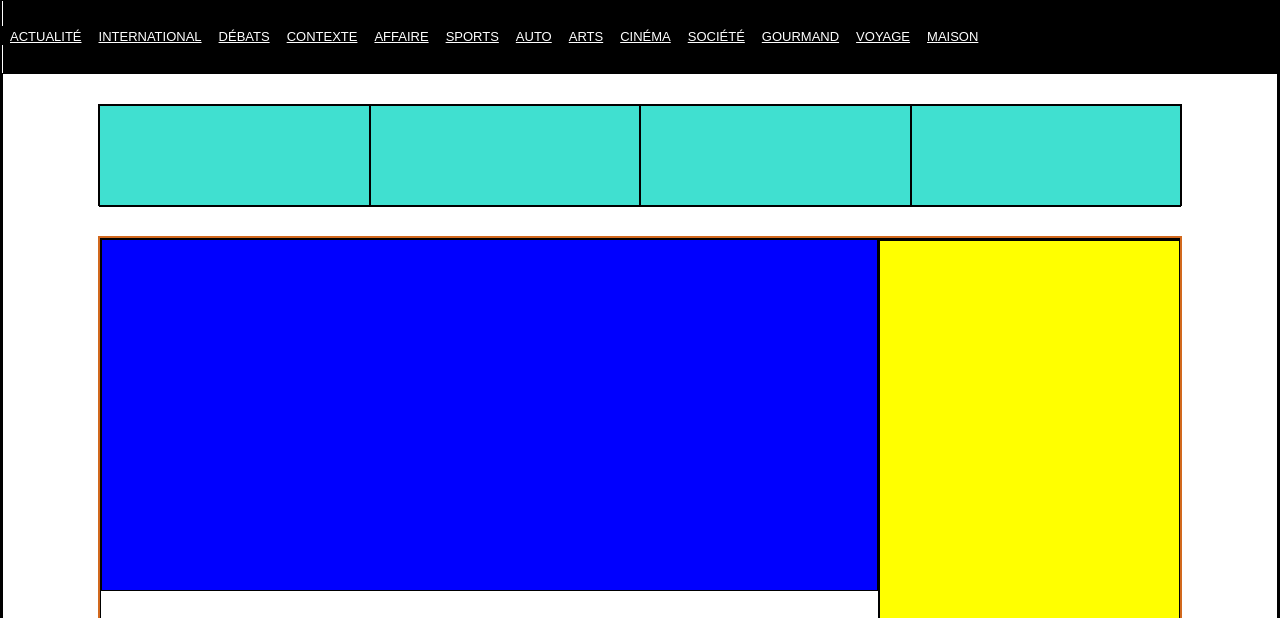
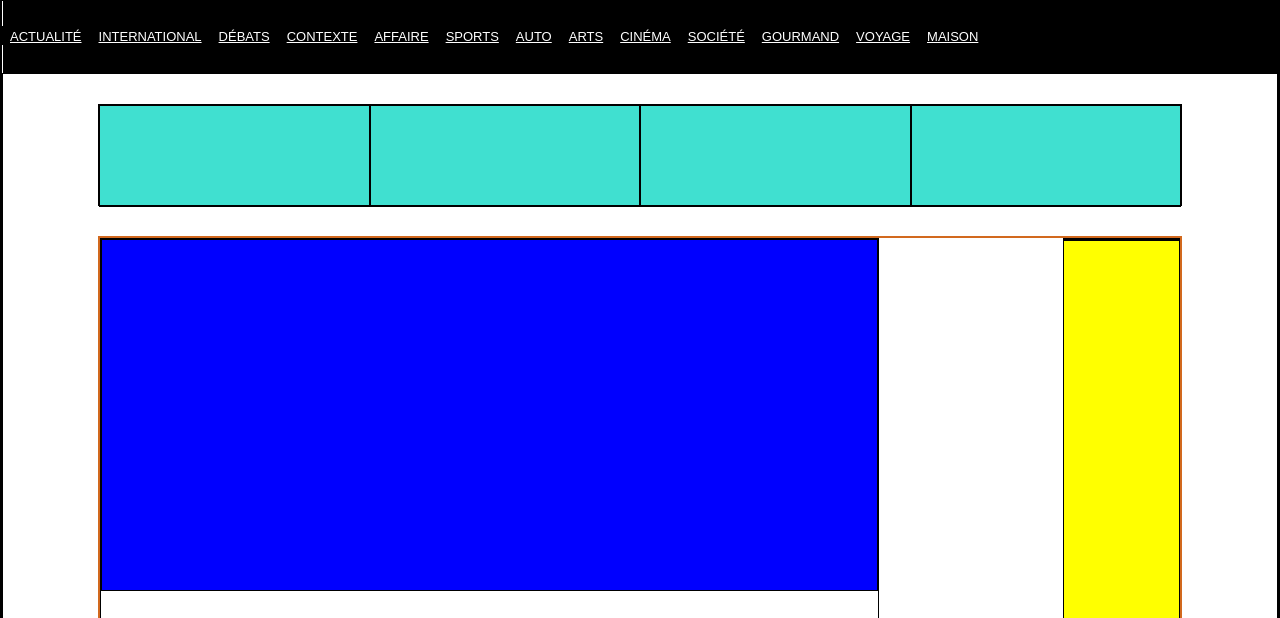
Before and after one commit to Skywarser/A22_TP1_LA_PRESSE, a plain HTML site: page A22_TP1_LA_PRESSE/index.html in a window 1280 px wide. Shown: the part 107-725 px from the top of the page. Drawn offline with Linux system fonts and the light colour scheme.

Commit message:
Nouvelles captures d'écran

```diff
--- a/A22_TP1_LA_PRESSE/styles/style.css
+++ b/A22_TP1_LA_PRESSE/styles/style.css
@@ -43,6 +43,8 @@
 .container {
     border:solid chocolate 2px;
     display:flex;
+    flex-direction: row;
+    gap:17%;
     margin-left:95px;
     margin-right:95px;
 }
@@ -85,8 +87,7 @@
 #pub {
     background-color:yellow;
     width: 300px;
-    height: 600px;
-
+    height: 1000px;
 }
 
 
```
Also changed, not shown: A22_TP1_LA_PRESSE/Capture_Pubs/Main_Pub.PNG (added), A22_TP1_LA_PRESSE/Capture_Pubs/PUB_2.PNG (added), A22_TP1_LA_PRESSE/Capture_Section_Autres/Capture.PNG (added), A22_TP1_LA_PRESSE/Capture_Section_Autres/Capture2.PNG (added), A22_TP1_LA_PRESSE/Capture_Section_Autres/Capture3.PNG (added), A22_TP1_LA_PRESSE/Capture_Section_Autres/Capture4.PNG (added), A22_TP1_LA_PRESSE/Capture_Section_Autres/Section_Autres.PNG (added), A22_TP1_LA_PRESSE/Captures_Section_Bas/Article_1_Section_Bas.PNG (added), A22_TP1_LA_PRESSE/Captures_Section_Bas/Article_2_Section_Bas.PNG (added), A22_TP1_LA_PRESSE/Captures_Section_Bas/Article_3_Section_Bas.PNG (added), A22_TP1_LA_PRESSE/Captures_Section_Bas/Article_4_Section_Bas.PNG (added), A22_TP1_LA_PRESSE/Captures_Section_Bas/Section_Bas.PNG (added), A22_TP1_LA_PRESSE/Captures_Section_Milieu/Article_1_Section_Milieu.PNG (added), A22_TP1_LA_PRESSE/Captures_Section_Milieu/Article_2_Section_Milieu.PNG (added), 4 more files.
